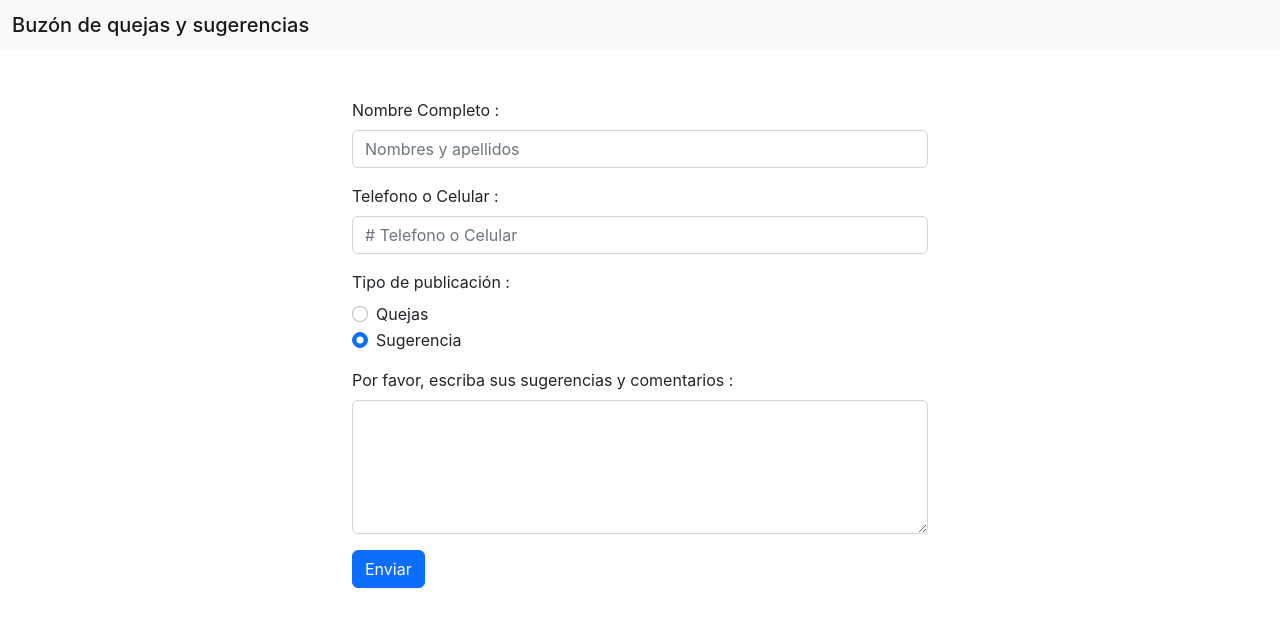
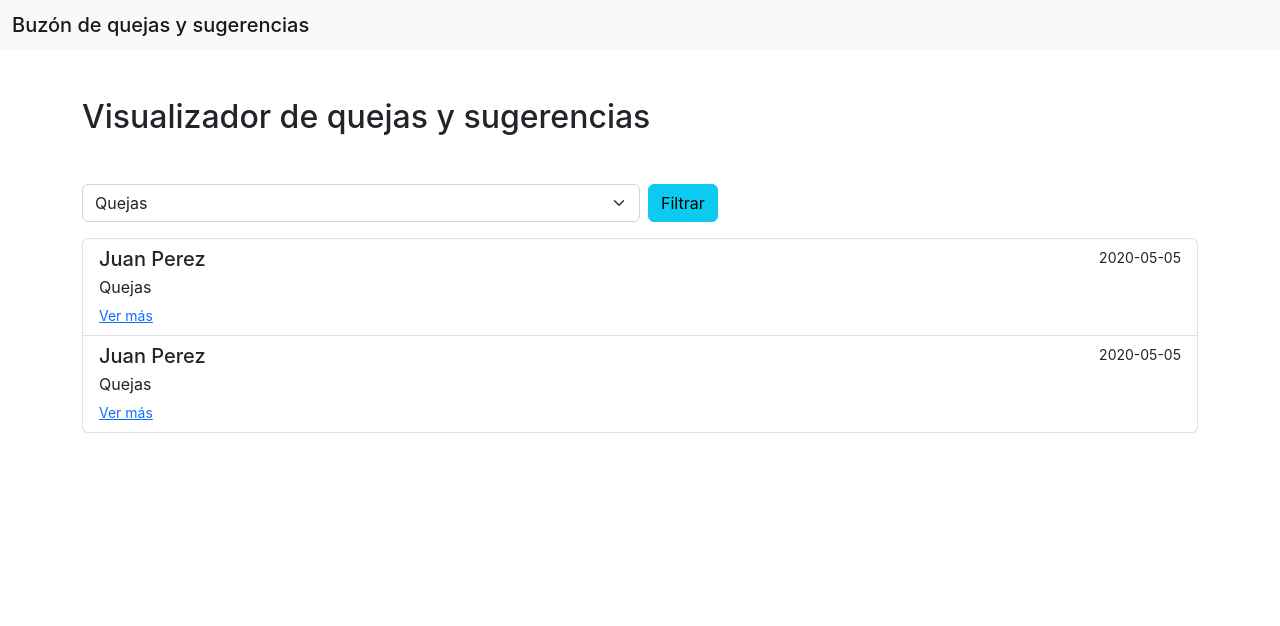
Before and after one commit to jorianom/novareto_frontend, a React (Create React App) app: page / in a window 1280 px wide. Shown: the top 626 px of the page. Built offline with nearby package versions, Linux system fonts and the light colour scheme; the HTML template or start-up script is replaced by a standard one.

Commit message:
add component viewMailbox

```diff
--- a/src/App.js
+++ b/src/App.js
@@ -1,5 +1,6 @@
 import React from "react";
 import PostMailbox from "./components/Mailbox/PostMailbox";
+import ViewMailbox from "./components/Mailbox/ViewMailbox";
 function App() {
     return (
         <div className="App">
@@ -10,7 +11,7 @@ function App() {
                     </span>
                 </div>
             </nav>
-            <PostMailbox />
+            <ViewMailbox />
         </div>
     );
 }
--- /dev/null
+++ b/src/components/Mailbox/ViewMailbox.js
@@ -0,0 +1,53 @@
+import React from "react";
+
+const ViewMailbox = () => {
+    const data = [
+        {
+            name: "Juan Perez",
+            celular: "123456789",
+            type: "Quejas",
+            date: "2020-05-05",
+        },
+        {
+            name: "Juan Perez",
+            celular: "123456789",
+            type: "Quejas",
+            date: "2020-05-05",
+        },
+    ];
+    return (
+        <>
+            <div className="container mt-5">
+                <h2 className="my-5">Visualizador de quejas y sugerencias</h2>
+                <div>
+                    <select class="form-select w-50 mb-3 view_select">
+                        <option selected value="1">
+                            Quejas
+                        </option>
+                        <option value="2">Sugerencias</option>
+                    </select>
+
+                    <button type="button" class="btn btn-info ms-2 view_button">
+                        Filtrar
+                    </button>
+                </div>
+                <div class="list-group">
+                    {data.map((item) => (
+                        <div class="list-group-item " aria-current="true">
+                            <div class="d-flex w-100 justify-content-between">
+                                <h5 class="mb-1">{item.name}</h5>
+                                <small>{item.date}</small>
+                            </div>
+                            <p class="mb-1">{item.type}</p>
+                            <small>
+                                <a href="">Ver más</a>
+                            </small>
+                        </div>
+                    ))}
+                </div>
+            </div>
+        </>
+    );
+};
+
+export default ViewMailbox;
--- a/src/index.css
+++ b/src/index.css
@@ -15,3 +15,11 @@ code {
 .post {
   max-width: 600px;
 }
+
+.view_button {
+  vertical-align: baseline;
+}
+
+.view_select{
+  display: inline;
+}
```
